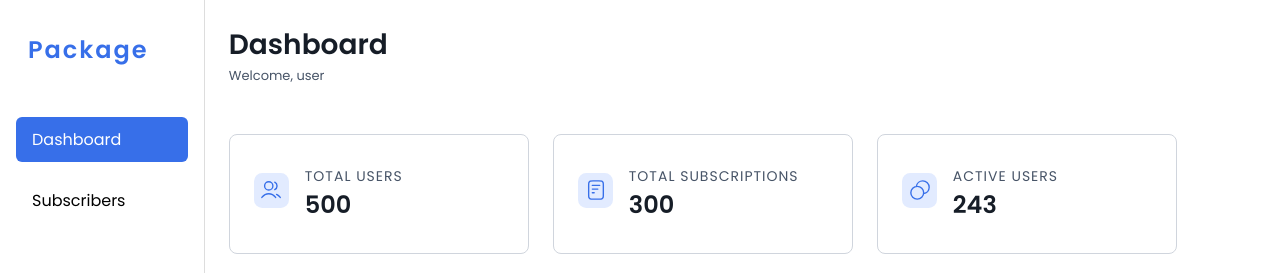
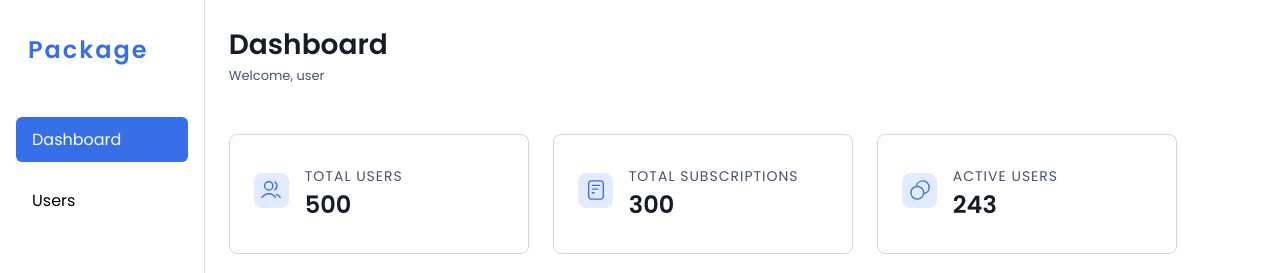
Before and after one commit to ronish00/React-Assignment, a React (Vite) app: page / in a window 1280 px wide. Shown: the top 273 px of the page. Built offline with nearby package versions, Linux system fonts and the light colour scheme.

Commit message:
UI correction

```diff
--- a/src/components/Button.jsx
+++ b/src/components/Button.jsx
@@ -2,7 +2,7 @@ import React from 'react'
 
 const Button = ({children, onClick = () => {}}) => {
   return (
-    <button onClick={onClick}>
+    <button onClick={onClick} type='button' style={{cursor: "pointer"}}>
       {children}
     </button>
   )
--- a/src/components/sidebar/Sidebar.jsx
+++ b/src/components/sidebar/Sidebar.jsx
@@ -11,7 +11,7 @@ const Sidebar = () => {
           <NavLink className={({isActive}) => `${isActive ? 'active' : ''} navitem`} to='/'>Dashboard</NavLink>
         </li>
         <li>
-          <NavLink className={({isActive}) => `${isActive ? 'active' : ''} navitem`} to='/users'>Subscribers</NavLink>
+          <NavLink className={({isActive}) => `${isActive ? 'active' : ''} navitem`} to='/users'>Users</NavLink>
         </li>
       </ul>
     </aside>
```
